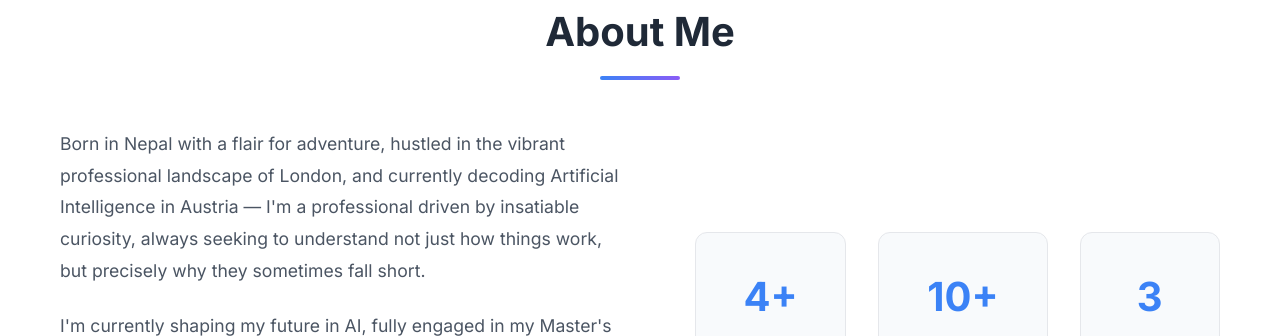
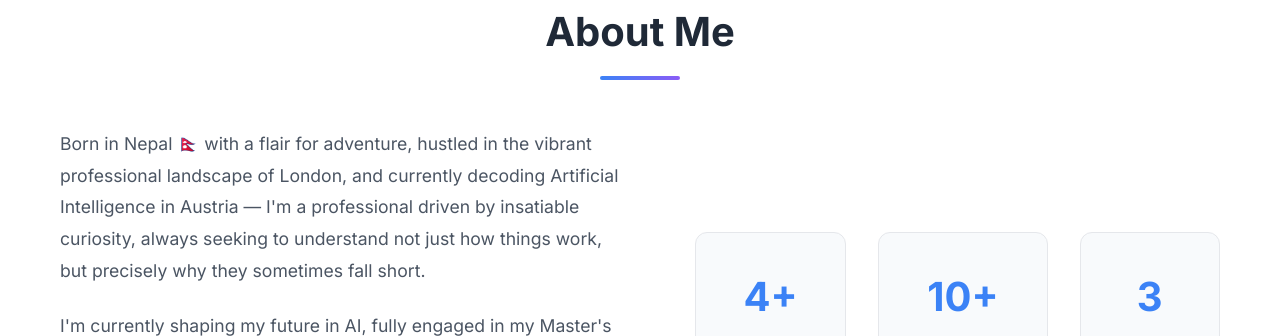
Before and after one commit to nikesh47/nikesh47.github.io, a plain HTML site: page index.html in a window 1280 px wide. Shown: the part 880-1216 px from the top of the page. Drawn offline with Linux system fonts and the light colour scheme.

Commit message:
Update index.html

```diff
--- a/index.html
+++ b/index.html
@@ -72,7 +72,7 @@
             <h2 class="section-title">About Me</h2>
             <div class="about-content">
                 <div class="about-text">
-                    <p>Born in Nepal with a flair for adventure, hustled in the vibrant professional landscape of London, and currently decoding Artificial Intelligence in Austria — I'm a professional driven by insatiable curiosity, always seeking to understand not just how things work, but precisely why they sometimes fall short.</p>
+                    <p>Born in Nepal 🇳🇵 with a flair for adventure, hustled in the vibrant professional landscape of London, and currently decoding Artificial Intelligence in Austria — I'm a professional driven by insatiable curiosity, always seeking to understand not just how things work, but precisely why they sometimes fall short.</p>
                     <p>I'm currently shaping my future in AI, fully engaged in my Master's studies at Johannes Kepler Universität. My journey, rich with diverse experiences across various roles and geographies, has consistently reinforced my core strengths: a rapid ability to learn, adapt, and a relentless drive to solve complex problems and deliver tangible impact.</p>
                 </div>
                 <div class="about-stats">
```
